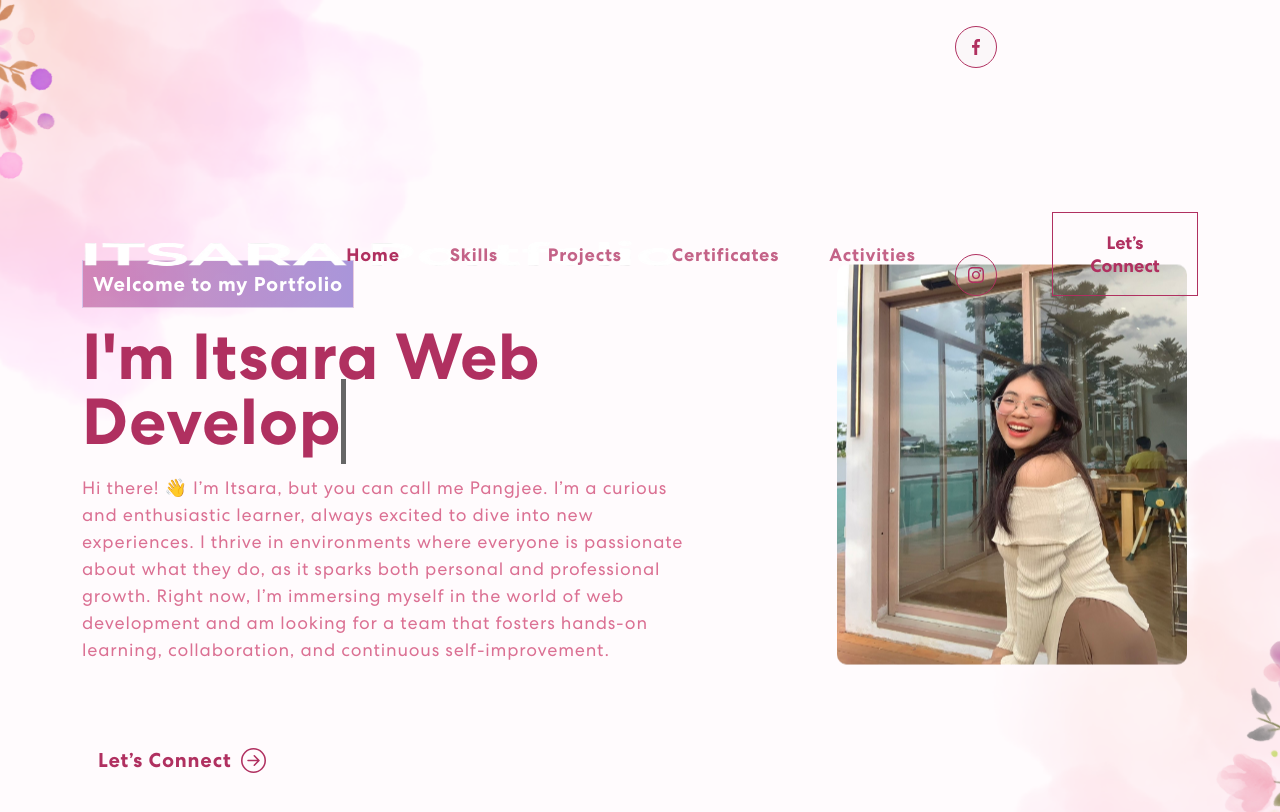
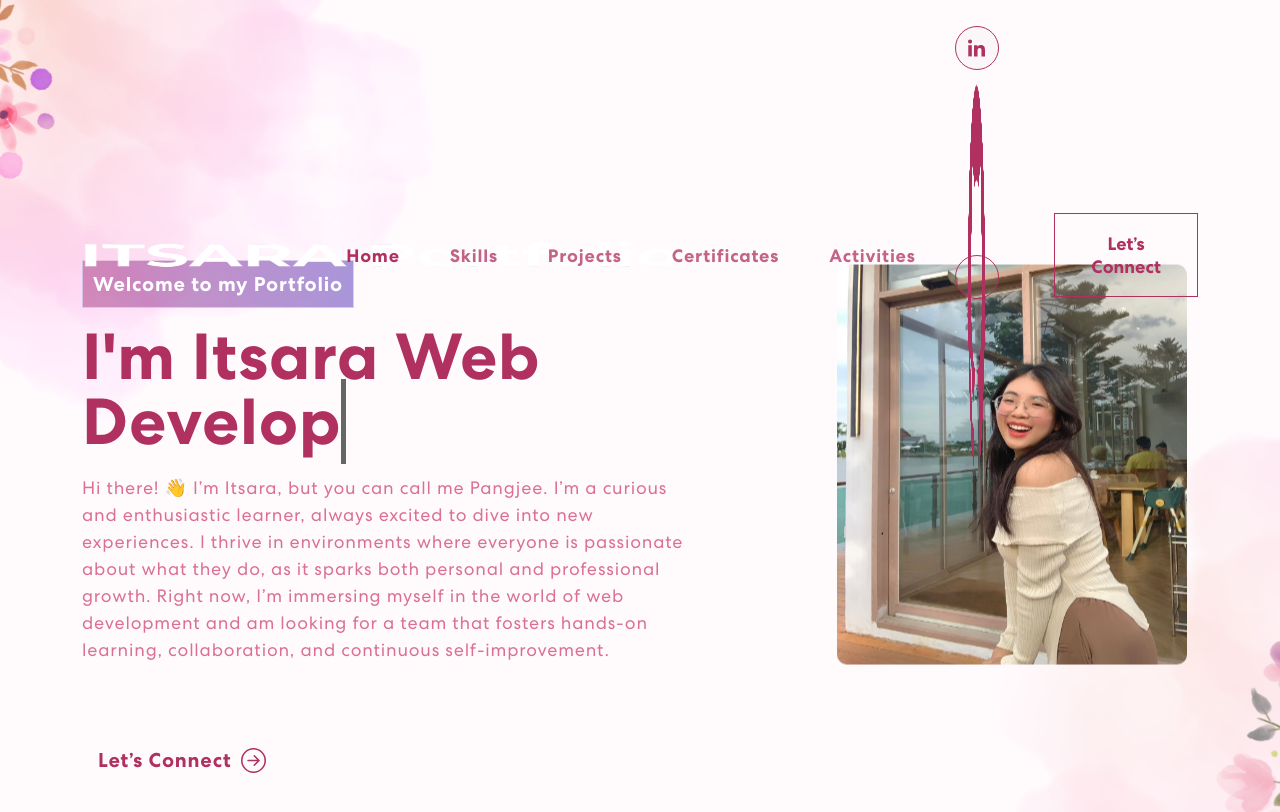
Before and after one commit to PangIkp/itsara-portfolio, a React (Create React App) app: page / in a window 1280 px wide. Shown: the top 812 px of the page. Built offline with nearby package versions, Linux system fonts and the light colour scheme.

Commit message:
update social icons and adjust navbar styles

```diff
--- a/src/App.css
+++ b/src/App.css
@@ -119,8 +119,8 @@ span.navbar-text {
     margin-left: 14px;
 }
 .social-icon a {
-    width: 42px;
-    height: 42px;
+    width: 44px;
+    height: 44px;
     background: rgba(217, 217, 217, 0.1);
     display: inline-flex;
     border-radius: 50%;
--- a/src/components/NavBar.js
+++ b/src/components/NavBar.js
@@ -2,8 +2,7 @@ import { useState, useEffect } from "react";
 import { Navbar, Nav, Container } from "react-bootstrap";
 import logo from '../assets/img/itsara.png';
 import navIcon1 from '../assets/img/nav-icon1.svg';
-import navIcon2 from '../assets/img/nav-icon2.svg';
-import navIcon3 from '../assets/img/nav-icon3.svg';
+import navIcon4 from '../assets/img/nav-icon4.png';
 import { HashLink } from 'react-router-hash-link';
 import {
   BrowserRouter as Router
@@ -55,8 +54,8 @@ export const NavBar = () => {
             <span className="navbar-text">
               <div className="social-icon">
                 {/* <a href="#"><img src={navIcon1} alt="" /></a> */}
-                <a href="https://www.facebook.com/panggylovely/?locale=th_TH" target="_blank"><img src={navIcon2} alt="" /></a>
-                <a href="https://l.facebook.com/l.php?u=https%3A%2F%2Fwww.instagram.com%2Fitsara_ikp%3Figsh%3DeWV1bXRtd2NvZm8w%26utm_source%3Dqr%26fbclid%3DIwZXh0bgNhZW0CMTAAAR2kW6dUWHmg2lWubflcDtUHdb4w-5PKBGlhra2WAewh8DXIQOTUVFUA5Wc_aem_gLJbY7T2LdOUWu_0oXdVgw&h=AT3igexX-HgVRG_Jbui3jQiOuKCRRfI_kyXwb_uFAkix36YffkcxvOz1fms2uqiBNh-k8TaCTaSgwxQJ3cbDa_7tepladgG4eodse_8zQkSE7EZPIDbW6IQEgqNeLq5Ji7OGr8fio24" target="_blank"><img src={navIcon3} alt="" /></a>
+                <a href="https://www.linkedin.com/in/itsara-klongklaew-20880635b/" target="_blank"><img src={navIcon1} alt="linkin"/></a>
+                <a href="https://github.com/PangIkp" target="_blank"><img src={navIcon4} alt="github"/></a>
               </div>
               <HashLink to='#connect'>
                 <button className="vvd"><span>Let’s Connect</span></button>
--- a/src/components/Projects.js
+++ b/src/components/Projects.js
@@ -1,4 +1,4 @@
-import { Container, Row, Col, Tab, Nav } from "react-bootstrap";
+import { Container, Row, Col, Tab} from "react-bootstrap";
 import { ProjectCard } from "./ProjectCard";
 import projImg1 from "../assets/img/animezone.png";
 import projImg2 from "../assets/img/inkinspire.png";
```
Also changed, not shown: src/assets/img/nav-icon4.png (added).
